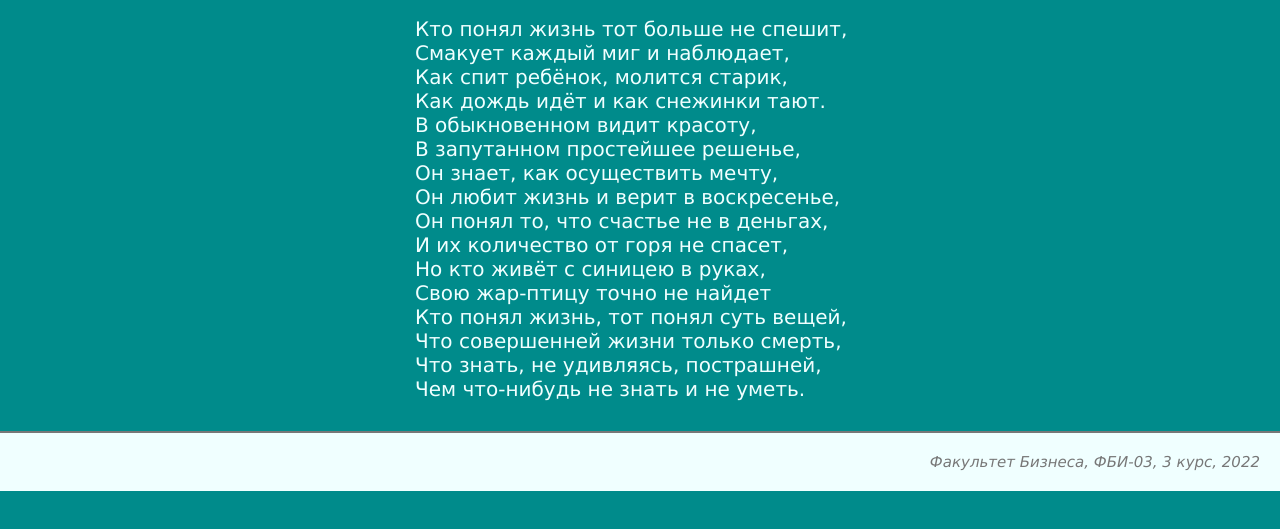
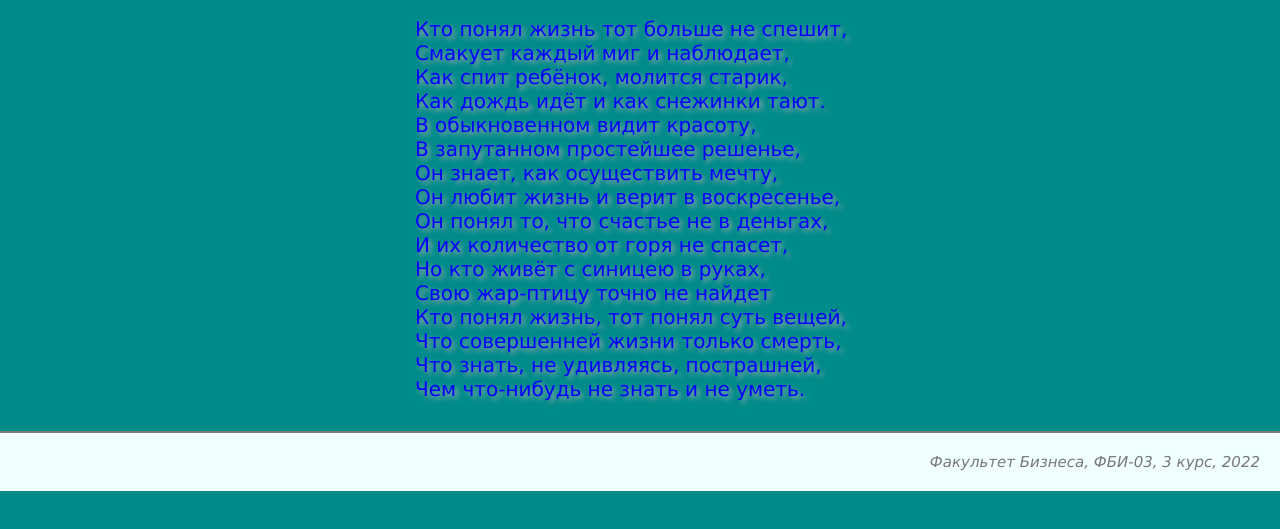
Before and after one commit to Luna-Vulpus/rlieh, a plain HTML site: page Lab_4.html in a window 1280 px wide. In both pictures the pointer is over the element 640 px from the left and 378 px from the top of the page. Shown: the part 169-698 px from the top of the page. Drawn offline with Linux system fonts and the light colour scheme.

Commit message:
Тени

```diff
--- a/Lab_4.html
+++ b/Lab_4.html
@@ -37,6 +37,10 @@
                 width: 450px;
                 margin: 18px auto;
             }
+            p:hover{
+                color: blue;
+                text-shadow: 3px 3px 5px #aaa;
+            }
         </style>
     </head>
     <body>
```
